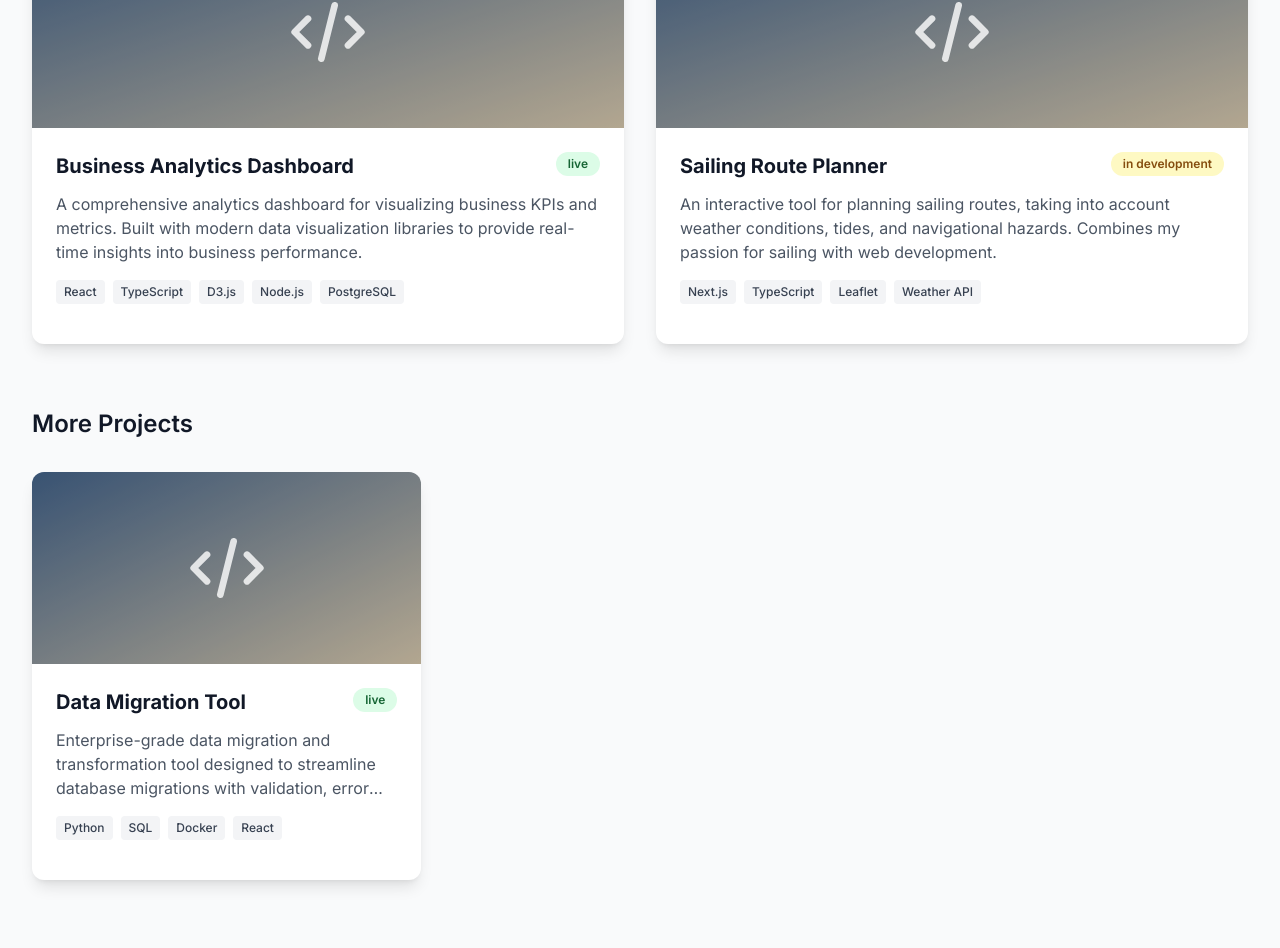
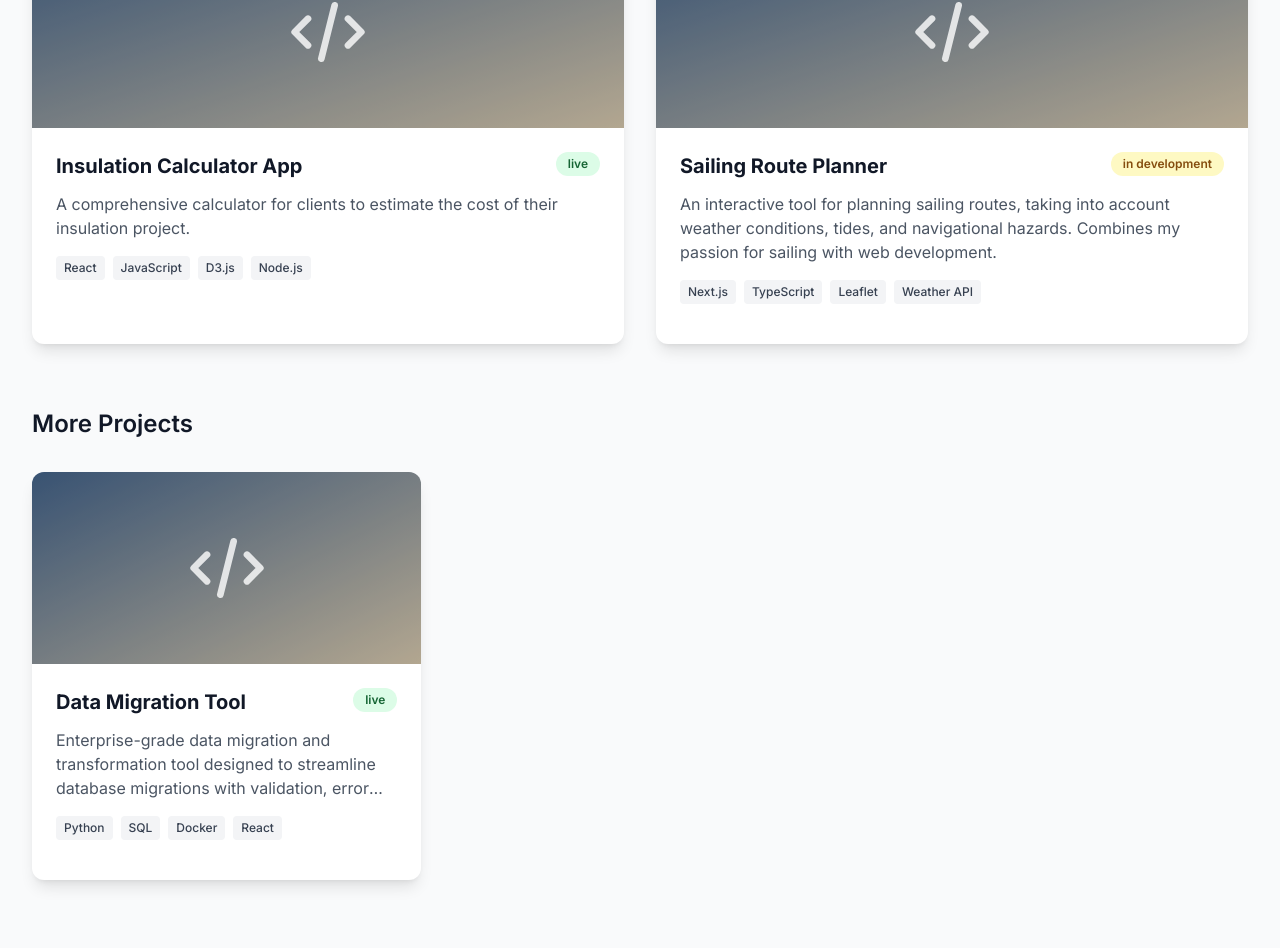
Before and after one commit to TheSailingProject/TheSailingProject-Website, a Next.js app: page / in a window 1280 px wide. Shown: the part 2266-3214 px from the top of the page. Built offline with nearby package versions, Linux system fonts and the light colour scheme.

Commit message:
Adding new project: Insulation Calculator App

```diff
--- a/data/projects.ts
+++ b/data/projects.ts
@@ -12,10 +12,10 @@ export interface Project {
 
 export const projects: Project[] = [
   {
-    id: "example-app-1",
-    title: "Business Analytics Dashboard",
-    description: "A comprehensive analytics dashboard for visualizing business KPIs and metrics. Built with modern data visualization libraries to provide real-time insights into business performance.",
-    techStack: ["React", "TypeScript", "D3.js", "Node.js", "PostgreSQL"],
+    id: "Insulation_Calculator",
+    title: "Insulation Calculator App",
+    description: "A comprehensive calculator for clients to estimate the cost of their insulation project.",
+    techStack: ["React", "JavaScript", "D3.js", "Node.js"],
     status: "live",
     featured: true,
   },
```
